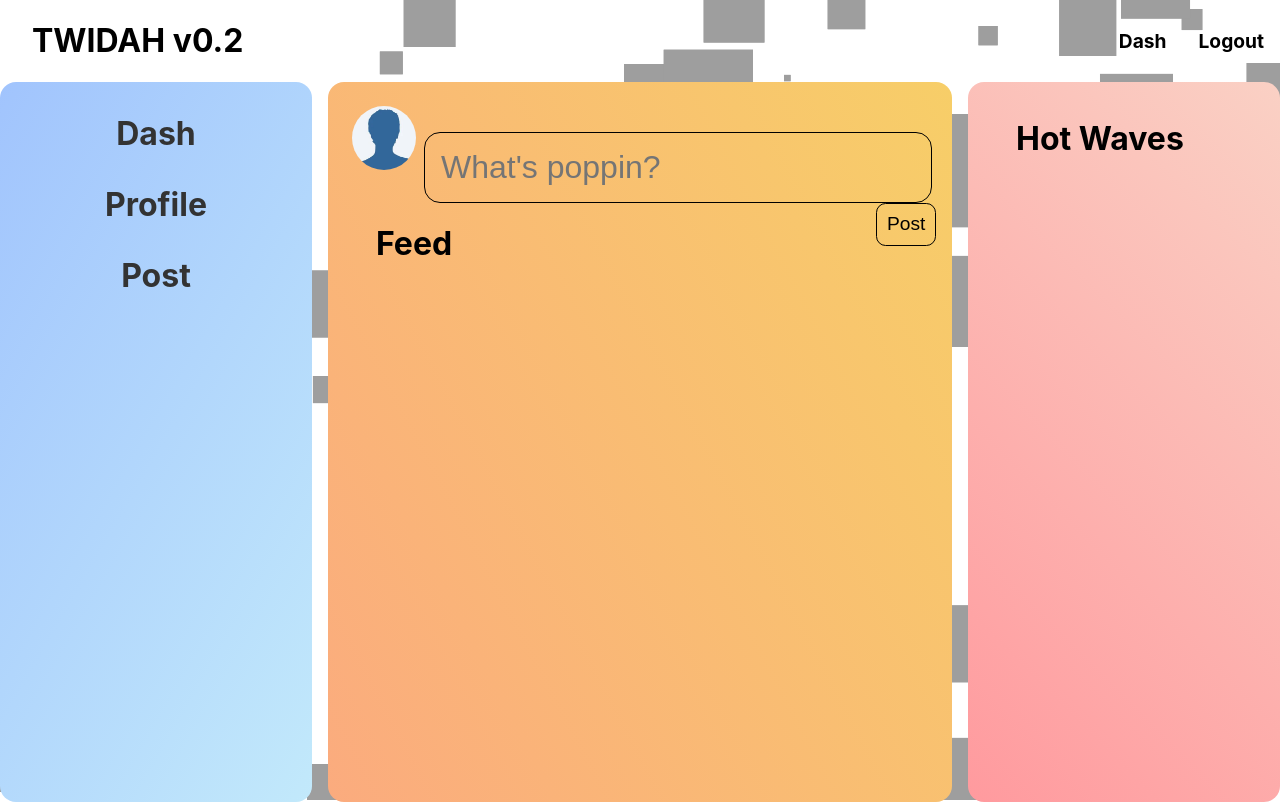
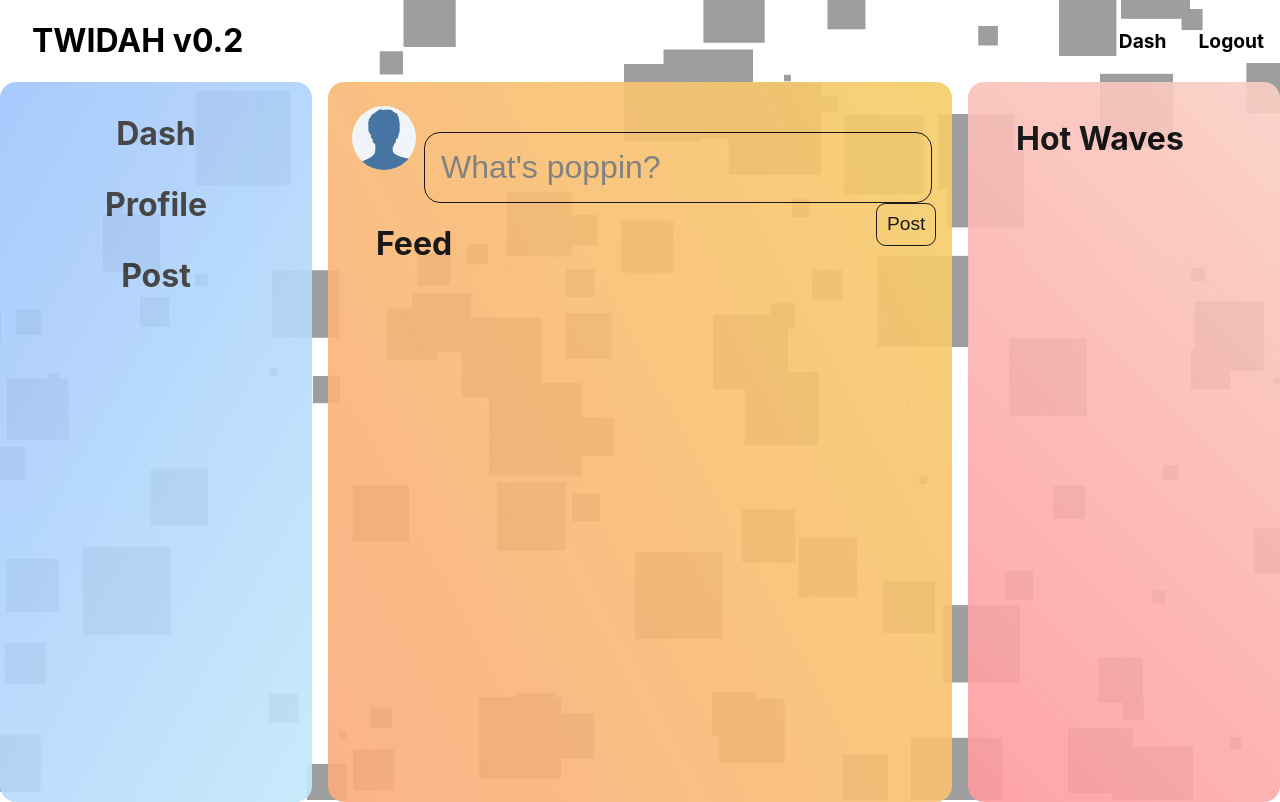
Before and after one commit to twidah/twidah-frontend, a React (Create React App) app: page / in a window 1280 px wide. Built offline with nearby package versions, Linux system fonts and the light colour scheme; sample sign-in values are in the browser's storage.

Commit message:
Jellybean recommendations :D

```diff
--- a/src/comps/dash/index.css
+++ b/src/comps/dash/index.css
@@ -13,7 +13,7 @@
 
 .wrapper .left-nav {
     background-image: linear-gradient(120deg, #a1c4fd 0%, #c2e9fb 100%);
-
+    opacity: 0.9;
     padding: 1em;
     border-radius: 1em;
 }
@@ -21,7 +21,7 @@
 .wrapper .board {
     background-color: #fbab7e;
     background-image: linear-gradient(62deg, #fbab7e 0%, #f7ce68 100%);
-
+    opacity: 0.9;
     padding: 1em;
     border-radius: 1em;
 }
@@ -33,6 +33,7 @@
         #fad0c4 99%,
         #fad0c4 100%
     );
+    opacity: 0.9;
 
     padding: 1em;
     border-radius: 1em;
```
